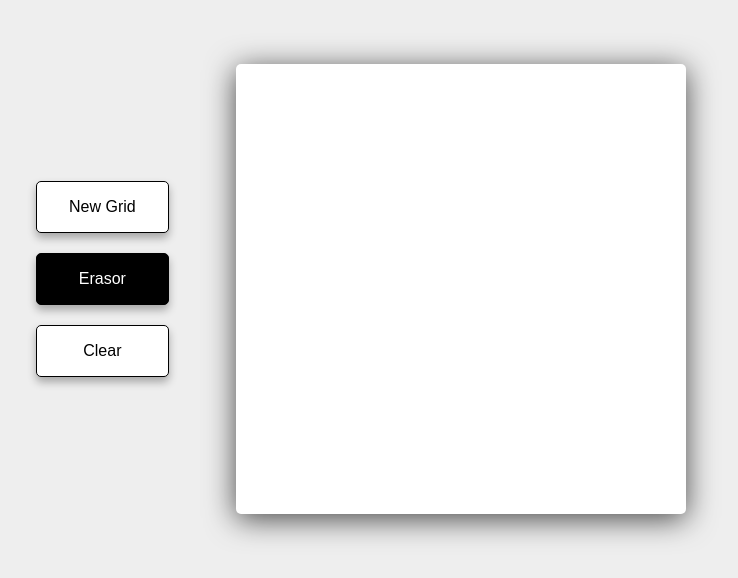
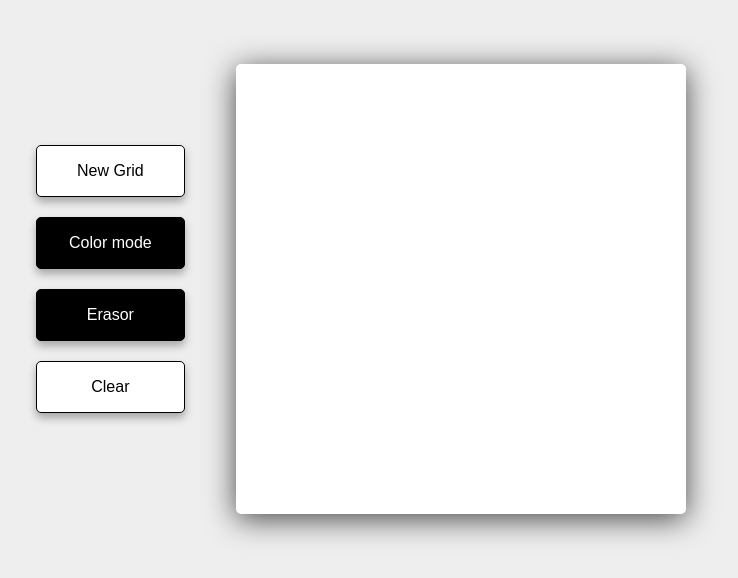
Before and after one commit to AndriySydorchuk/etch-a-sketch, a website: page index.html in a window 1280 px wide. Both pictures are taken after a click on the button "Erasor". Shown: the whole page, without its empty margins (279-1017 px from the left). Drawn offline with Linux system fonts and the light colour scheme; a web font is replaced by a local one.

Commit message:
Create color mode btn, change modifier to btn--active

```diff
--- a/index.html
+++ b/index.html
@@ -12,6 +12,7 @@
       <div class="container main__inner">
         <div class="btn-box">
           <button class="btn btn__new">New Grid</button>
+          <button class="btn btn__color btn--active">Color mode</button>
           <button class="btn btn__erasor">Erasor</button>
           <button class="btn btn__clear">Clear</button>
         </div>
--- a/script.js
+++ b/script.js
@@ -62,7 +62,7 @@ clearBtn.addEventListener("click", () => {
 const erasorBtn = document.querySelector(".btn__erasor");
 
 erasorBtn.addEventListener("click", () => {
-  erasorBtn.classList.add("btn__erasor--active");
+  erasorBtn.classList.add("btn--active");
   const gridItems = document.querySelectorAll(".grid__item");
   gridItems.forEach((item) => {
     item.addEventListener("mouseover", () => {
--- a/scss/main.scss
+++ b/scss/main.scss
@@ -67,7 +67,7 @@ body {
     box-shadow: 0 4px 15px rgba(0, 0, 0, 0.3);
   }
 
-  &__erasor--active {
+  &--active {
     color: #fff;
     background-color: #000;
   }
```
Also changed, not shown: css/style.css.
